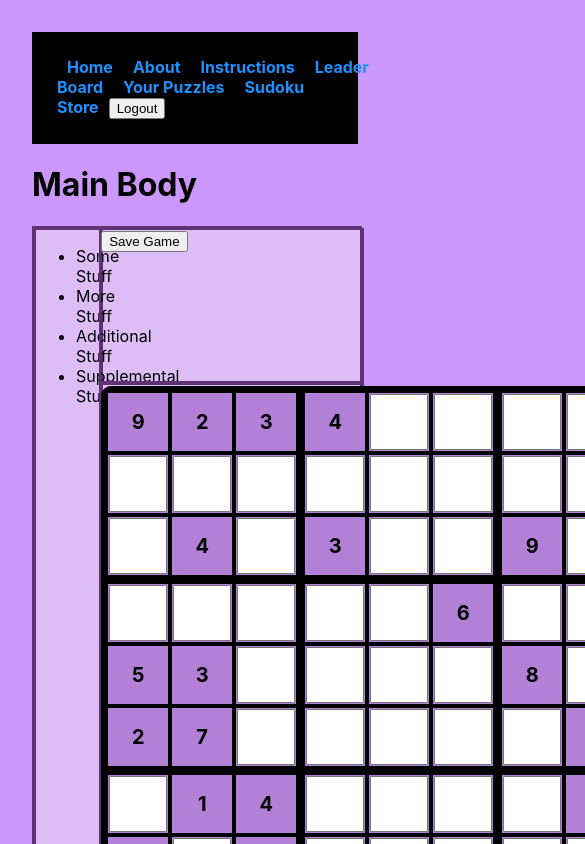
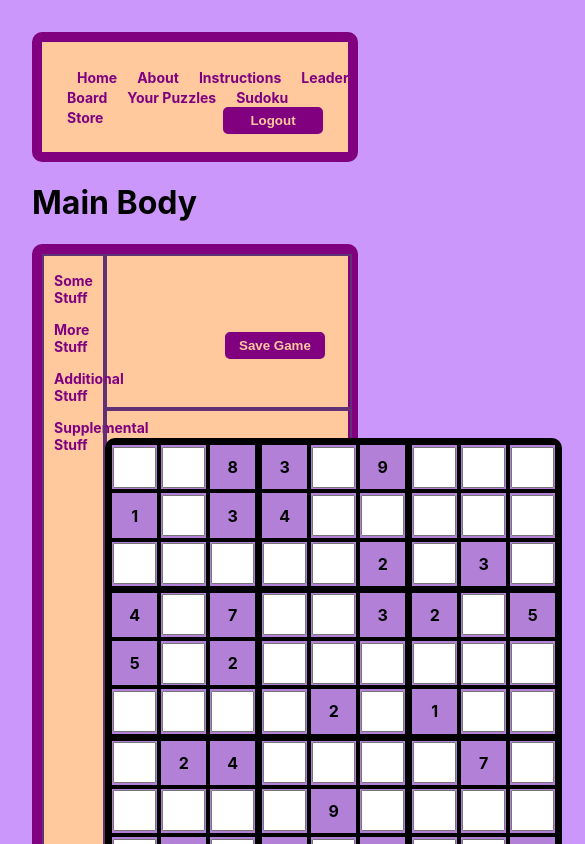
Before and after one commit to joeylee08/phasetwoproject, a React (Create React App) app: page / in a window 390 px wide. Shown: the top 844 px of the page, 585 px wide, since content can reach past the window. Built offline with nearby package versions, Linux system fonts and the light colour scheme; data requests are answered from the project's data file.

Commit message:
add style

```diff
--- a/src/components/App.js
+++ b/src/components/App.js
@@ -2,13 +2,15 @@ import React, { useState, useEffect } from 'react';
 import NavBar from "./NavBar";
 import HiddenNavBar from "./HiddenNavBar";
 import Router from './Router';
+import { useNavigate } from 'react-router-dom';
 import '../index.css';
 
 const currentURL = "http://localhost:3001/currentUser"
 
 function App() {
   const [showApp, setShowApp] = useState(false);
-  const [currentUser, setCurrentUser] = useState({})
+  const [currentUser, setCurrentUser] = useState({});
+  const navigate = useNavigate();
 
   useEffect(() => {
     fetch(currentURL)
@@ -71,6 +73,7 @@ function App() {
   };
 
   const handleLogout = () => {
+    navigate("/");
     postCurrent({id: 0});
     setShowApp(false);
   };
--- a/src/components/NavBar.js
+++ b/src/components/NavBar.js
@@ -1,5 +1,5 @@
 import * as React from "react";
-import { NavLink } from "react-router-dom";
+import { NavLink, useNavigate } from "react-router-dom";
 import { v4 as uuid } from "uuid";
 
 const NavBar = ({ onLogout }) => {
@@ -19,7 +19,7 @@ const NavBar = ({ onLogout }) => {
     <header>
       <nav>
         {mappedLinks}
-        <button onClick={onLogout} style={{ marginLeft: 'auto' }}>Logout</button>
+        <button id="logout" onClick={onLogout} style={{ marginLeft: 'auto' }}>Logout</button>
       </nav>
     </header>
   );
--- a/src/components/Stats.js
+++ b/src/components/Stats.js
@@ -8,7 +8,7 @@ const Stats = ({ saveGame }) => {
 
   return (
     <div id="stats" className='playfield-elements'>
-      <button onClick={handleSaveGame}>Save Game</button>
+      <button id="saveGame" onClick={handleSaveGame}>Save Game</button>
     </div>
   )
 }
--- a/src/index.css
+++ b/src/index.css
@@ -1,7 +1,13 @@
-body {
-  margin: 0;
+html {
   padding: 2rem;
   background-color: #cc97fb;
+
+}
+
+body {
+  /* width: 95%; */
+  background-color: #cc97fb;
+  margin: 0 auto;
   font-family: -apple-system, BlinkMacSystemFont, 'Segoe UI', 'Roboto', 'Oxygen',
     'Ubuntu', 'Cantarell', 'Fira Sans', 'Droid Sans', 'Helvetica Neue',
     sans-serif;
@@ -14,11 +20,20 @@ code {
     monospace;
 }
 
+/* h1 {
+  padding: 0 2%;
+} */
+
 /* ========= Header ========= */
 
 header {
   padding: 25px;
-  background-color:black;
+  background-color: #ffc99d;
+  border: 10px solid #800080;
+  border-radius: 10px;
+  /* width: 92%; */
+  margin: 0 auto;
+  position: relative;
 }
 
 nav.hidden {
@@ -33,7 +48,11 @@ nav.hidden {
   text-decoration: none;
   font-weight: bold;
   margin: 0 10px;
-  color: dodgerblue;
+  color: #800080;
+}
+
+.navLink:hover {
+  color: black;
 }
 
 .navbar {
@@ -48,6 +67,24 @@ nav.hidden {
   gap: 20px;
 }
 
+#logout, #saveGame {
+  border: 5px solid #800080;
+  background-color: #800080;
+  border-radius: 5px;
+  color: #ffc99d;
+  font-weight: bold;
+  width: 100px;
+}
+
+#logout {
+  float: right;
+}
+
+#logout:hover {
+  border: 5px solid #ff580f;
+  background-color: #ff580f;
+}
+
 .user-info {
   margin-right: 20px;
 }
@@ -58,10 +95,11 @@ nav.hidden {
   grid-template-columns: repeat(5, 20%);
   grid-template-rows: repeat(5, 20%);
   margin: auto;
-  width: 100%;
+  /* width: 95%; */
   height: 765px;
-  background-color: #dcbdf6;
-  border: 2px solid #613175;
+  background-color: #ffc99d;
+  border: 10px solid #800080;
+  border-radius: 10px;
 }
 
 div#playfield .playfield-elements {
@@ -76,12 +114,32 @@ div#playfield .playfield-elements {
   grid-column: 1 / span 1;
 }
 
+#sidebar li {
+  color: #800080;
+  list-style: none;
+  margin: 15px 0;
+  font-weight: bold;
+}
+
 #stats {
   width: 100%;
   height: 100%;
   border: 2px solid red;
   grid-row: 1 / span 1;
   grid-column: 2 / span 4;
+  position: relative;
+}
+
+#saveGame {
+  position: absolute;
+  right: 0;
+  top: 50%;
+  margin-right: 25px;
+}
+
+#saveGame:hover {
+  border: 5px solid #05a405;
+  background-color: #05a405;
 }
 
 /* ========= Game Board ========= */
@@ -89,7 +147,6 @@ div#playfield .playfield-elements {
 #gameboard {
   width: 100%;
   height: 100%;
-  border: 2px solid orange;
   grid-row: 2 / span 4;
   grid-column: 2 / span 4;
 }
@@ -150,7 +207,7 @@ div#playfield .playfield-elements {
 /* ========= Instructions ========= */
 
 article {
-  background-color: #eee;
+  background-color: #ffc99d;
   padding: 25px 50px;
   text-align: justify;
   margin: 25px;
@@ -166,6 +223,7 @@ article {
 }
 
 #instructions p {
+  color: #800080;
   font-size: 21px;
   font-weight: 500;
 }
@@ -193,3 +251,24 @@ article {
   font-weight: 500;
   margin: 25px 0;
 }
+
+@media (max-width: 991px) {
+  .sudoku-input {
+    width: 35px;
+    height: 35px;
+  }
+  #sudoku-table {
+    height: 450px;
+    width: 450px;
+    margin: 12% auto 0;
+  }
+  #sudoku-table td {
+    font-size: 16px;
+  }
+  #sidebar li, .navLink {
+    font-size: 14px;
+  }
+  #sidebar ul {
+    padding-left: 10px;
+  }
+}
```
Also changed, not shown: db.json.
